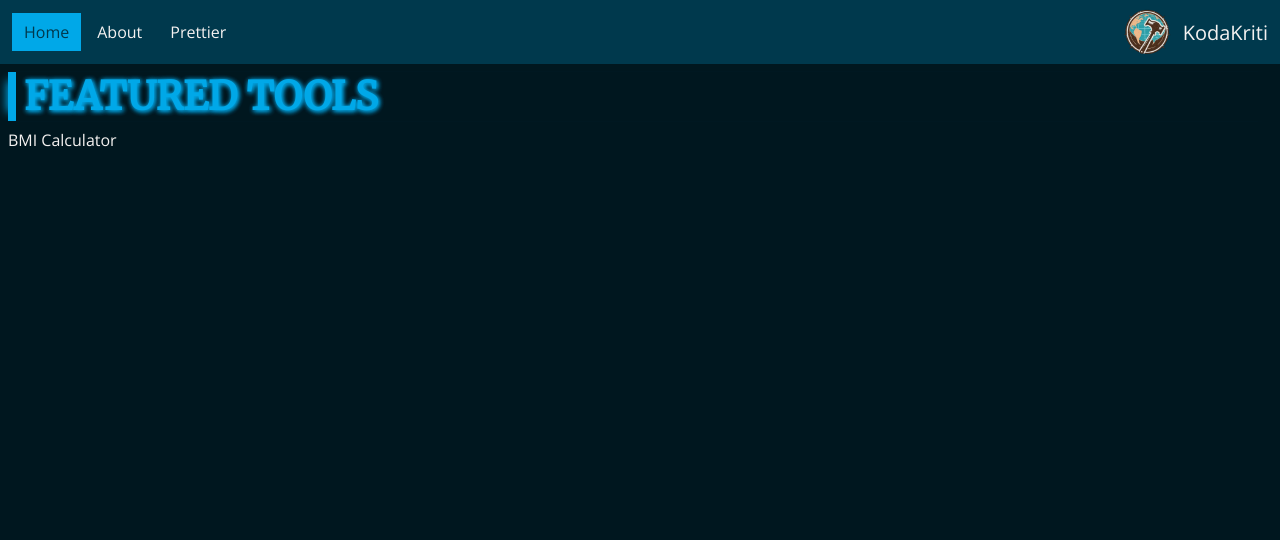
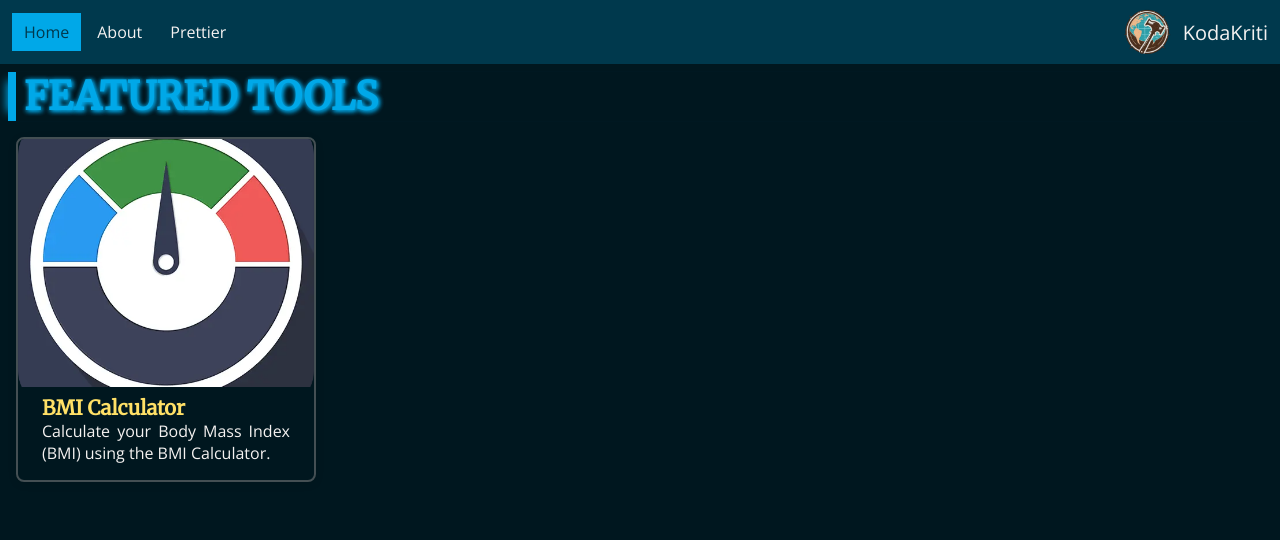
Before and after one commit to shivishbrahma/vue-tools, a Vue app: page /#/ in a window 1280 px wide. Shown: the top 540 px of the page. Built offline with nearby package versions, Linux system fonts and the light colour scheme.

Commit message:
update 3 files and create 3 files

```diff
--- a/package.json
+++ b/package.json
@@ -51,7 +51,7 @@
         "not dead",
         "not ie 11"
     ],
-    "homepage": "https://shivishbrahma.github.io/vue-tools/",
+    "homepage": "https://shivishbrahma.github.io/kodakriti/",
     "description": "Web Tools built in Vue",
     "keywords": [
         "portfolio",
--- /dev/null
+++ b/src/atoms/AppCard.vue
@@ -0,0 +1,162 @@
+<style lang="scss">
+.app-card {
+    border: 0.125rem solid rgba(#888, 0.5);
+    border-radius: 0.5rem;
+    overflow: hidden;
+    box-shadow: 0 0.125rem 0.5rem rgba(0, 0, 0, 0.1);
+    position: relative;
+    height: max-content;
+
+    .app-card-content {
+        .app-card-header {
+            overflow: hidden;
+        }
+
+        .app-card-img {
+            display: flex;
+            justify-content: center;
+            align-items: center;
+            height: calc(25vw - 4.5rem);
+
+            img {
+                display: block;
+                height: 100%;
+                width: 100%;
+                object-position: center;
+                object-fit: cover;
+            }
+        }
+
+        .app-card-container {
+            padding: 0.5rem 1.5rem;
+        }
+
+        &.hovering {
+            visibility: hidden;
+        }
+    }
+
+    .app-card-hover {
+        display: none;
+        position: absolute;
+        width: 100%;
+        height: 100%;
+        top: 0;
+        left: 0;
+
+        .app-card-hover-content {
+            padding: 1.5rem 1rem;
+        }
+
+        &.hovering {
+            display: initial;
+        }
+    }
+
+    &.app-card-hoverable:hover {
+        .app-card-hover {
+            display: initial;
+        }
+
+        .app-card-content {
+            visibility: hidden;
+        }
+    }
+}
+
+.app-card-list {
+    display: grid;
+    grid-template-columns: repeat(4, 1fr);
+    padding: 0.5rem;
+    gap: 1rem;
+}
+
+@media screen and (max-width: 956px) {
+    .app-card-content {
+        .app-card-img {
+            height: calc(34vw - 3rem) !important;
+        }
+    }
+
+    .app-card-list {
+        grid-template-columns: repeat(3, 1fr);
+        column-gap: 0.75rem;
+    }
+}
+
+@media screen and (max-width: 480px) {
+    .app-card-content {
+        .app-card-img {
+            height: calc(50vw - 1.5rem) !important;
+        }
+    }
+
+    .app-card-list {
+        grid-template-columns: repeat(2, 1fr);
+        column-gap: 0.5rem;
+    }
+}
+
+@media screen and (max-width: 320px) {
+    .app-card-content {
+        .app-card-img {
+            height: calc(75vw - 1rem) !important;
+        }
+    }
+
+    .app-card-list {
+        grid-template-columns: 1fr;
+        column-gap: 0.5rem;
+    }
+}
+</style>
+
+<template>
+    <div class="app-card" :class="{ 'app-card-hoverable': isHoverable }" @click="(event) => flipCard(event)">
+        <div class="app-card-content" :class="{ hovering: isFlip }">
+            <div class="app-card-header">
+                <div class="app-card-img" v-if="cardImg">
+                    <img :src="cardImg.src" :alt="cardImg.alt" />
+                </div>
+            </div>
+            <div class="app-card-container">
+                <slot></slot>
+            </div>
+            <div class="app-card-footer">
+                <slot name="footer"></slot>
+            </div>
+        </div>
+        <div class="app-card-hover" :class="{ hovering: isFlip }">
+            <div class="app-card-hover-content">
+                <slot name="hover_content"></slot>
+            </div>
+        </div>
+    </div>
+</template>
+
+<script>
+export default {
+    name: "app-card",
+    props: {
+        cardImg: {
+            type: Object,
+            default: null
+        },
+        isHoverable: {
+            type: Boolean,
+            default: false
+        }
+    },
+    data() {
+        return {
+            isFlip: false
+        };
+    },
+    methods: {
+        flipCard(event) {
+            event.stopPropagation();
+            this.isFlip = this.$props.isHoverable && !this.isFlip;
+        }
+    }
+};
+</script>
--- /dev/null
+++ b/src/data/tools.json
@@ -0,0 +1,9 @@
+[
+    {
+        "id": 1,
+        "name": "BMI Calculator",
+        "desc": "Calculate your Body Mass Index (BMI) using the BMI Calculator.",
+        "link": "/bmi-calculator",
+        "img_url": "bmi-calculator.webp"
+    }
+]
--- a/src/views/HomeView.vue
+++ b/src/views/HomeView.vue
@@ -1,19 +1,52 @@
+<style lang="scss">
+.tool-title {
+}
+.tool-desc {
+    overflow: hidden;
+    text-overflow: ellipsis;
+    display: -webkit-box;
+    -webkit-line-clamp: 2;
+    -webkit-box-orient: vertical;
+    text-align: justify;
+}
+</style>
+
 <template lang="html">
     <app-page-section section-title="Featured Tools">
-        <ul>
-            <li>BMI Calculator</li>
-        </ul>
+        <div class="app-card-list">
+            <app-card
+                v-for="(tool, i) in tools"
+                :key="i"
+                :card-img="{ src: base_url + 'tools/' + tool.img_url, alt: tool.name + ' Cover' }"
+            >
+                <h5 class="tool-title">
+                    <a :href="base_url + '#' + tool.link" target="_blank" rel="noreferrer">
+                        {{ tool.name }}
+                    </a>
+                </h5>
+                <p class="tool-desc">{{ tool.desc }}</p>
+            </app-card>
+        </div>
     </app-page-section>
 </template>
 
 <script>
 import AppPageSection from "@/molecules/AppPageSection";
+import AppCard from "@/atoms/AppCard";
 import { mapMutations, mapState } from "vuex";
+import toolsData from "@/data/tools.json";
 
 export default {
     name: "HomeView",
+    data() {
+        return {
+            tools: toolsData,
+            base_url: process.env.BASE_URL
+        };
+    },
     components: {
-        "app-page-section": AppPageSection
+        "app-page-section": AppPageSection,
+        "app-card": AppCard
     },
     mounted() {
         this.setAppTitle({ appTitle: this.appName });
--- a/vite.config.js
+++ b/vite.config.js
@@ -8,7 +8,10 @@ export default defineConfig({
         "process.env.PUBLIC_URL": JSON.stringify(
             process.env.NODE_ENV === "production" ? "https://shivishbrahma.github.io/" : "http://localhost:5173/"
         ),
-        "process.env.NODE_ENV": JSON.stringify(process.env.NODE_ENV)
+        "process.env.BASE_URL": JSON.stringify(
+            process.env.NODE_ENV === "production" ? "https://shivishbrahma.github.io/kodakriti/" : "http://localhost:5173/kodakriti/"
+        ),
+        "process.env.NODE_ENV": JSON.stringify(process.env.NODE_ENV),
     },
     plugins: [
         vue({}),
```
Also changed, not shown: public/tools/bmi-calculator.webp (added).
